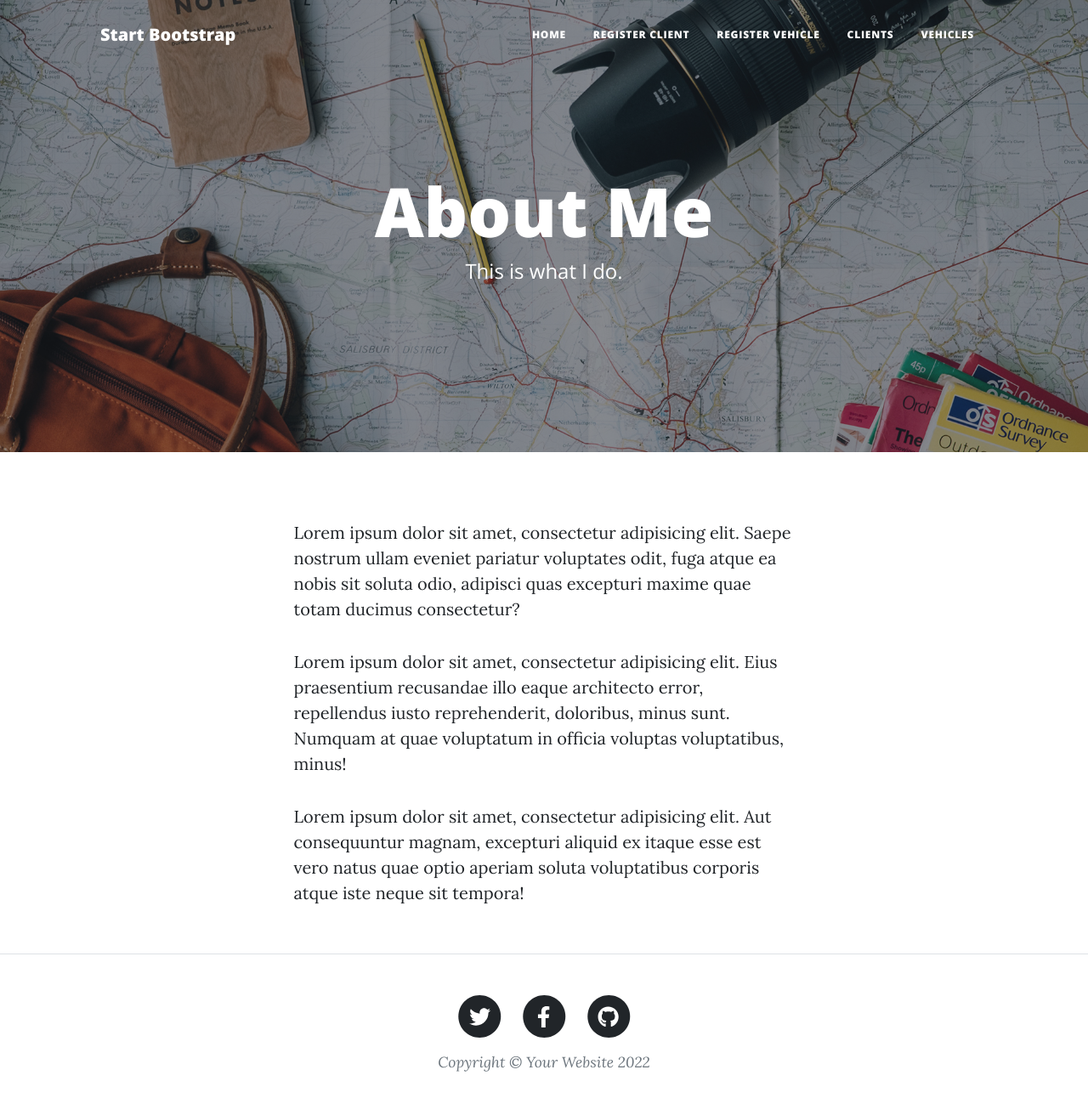
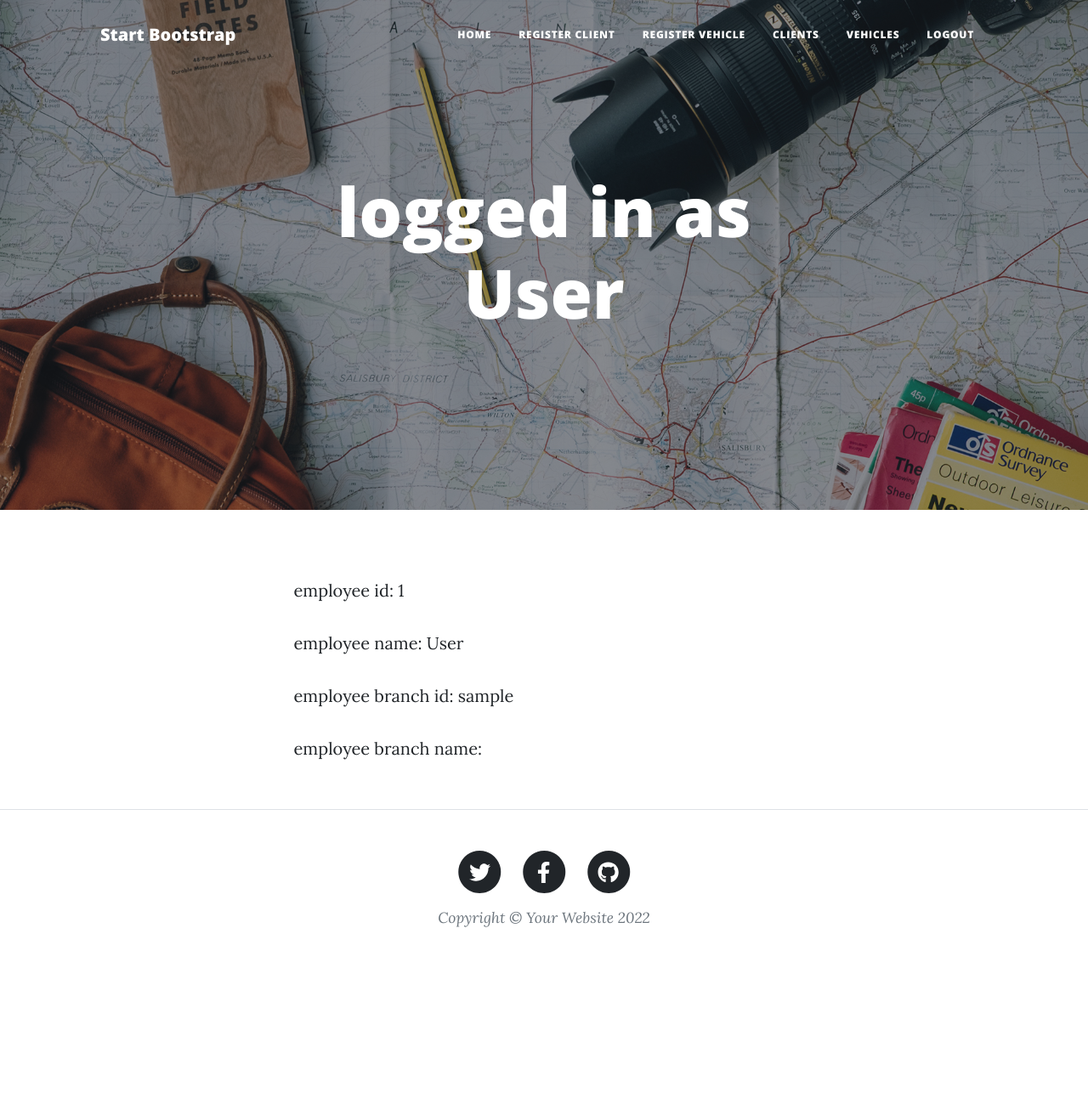
Before and after one commit to tarek5171/dbms_final_project, a PHP site: page / in a window 1280 px wide. Shown: the whole page at 85% size. After the commit the page ends 1091 px from the top, so only its background shows below. Run offline with PHP 8.4, Linux system fonts and the light colour scheme; the visitor is signed in with stand-in values (Sample User, id 1); tables that the repository leaves empty or names only in its code hold one stand-in row (values such as "Sample post"); some libraries are stand-ins or nearby versions.

Commit message:
Add files via upload

```diff
--- a/index.php
+++ b/index.php
@@ -1,8 +1,39 @@
 <?php
 session_start();
 
+$servername = "localhost";
+$username = "root";
+$password = null;
+$db_database = "final_proj";
+
+// Create connection
+$conn = new mysqli($servername, $username, $password, $db_database);
+
+// Check connection
+if ($conn->connect_error) {
+  die("Connection failed: " . $conn->connect_error);
+}
+
 $employee_id=$_SESSION['employee_id'];
 $branch_id=$_SESSION['branch_id'];
+
+
+    $sql = "SELECT fullname FROM employees WHERE id=?"; // SQL with parameters
+    $stmt = $conn->prepare($sql);
+    $stmt->bind_param("i", $employee_id);
+    $stmt->execute();
+    $result = $stmt->get_result(); // get the mysqli result
+    $user_id2 = $result->fetch_assoc(); // fetch data
+    $emplyee_name = strval(reset($user_id2));
+
+
+    $sql = "SELECT city FROM branch WHERE id=?"; // SQL with parameters
+    $stmt = $conn->prepare($sql);
+    $stmt->bind_param("i", $branch_id);
+    $stmt->execute();
+    $result = $stmt->get_result(); // get the mysqli result
+    $user_id2 = $result->fetch_assoc(); // fetch data
+    $branch_name = strval(reset($user_id2));
 ?>
 
 <!DOCTYPE html>
@@ -38,6 +69,7 @@ $branch_id=$_SESSION['branch_id'];
                         <li class="nav-item"><a class="nav-link px-lg-3 py-3 py-lg-4" href="add_car.php">register vehicle</a></li>
                         <li class="nav-item"><a class="nav-link px-lg-3 py-3 py-lg-4" href="clients.php">clients</a></li>
                         <li class="nav-item"><a class="nav-link px-lg-3 py-3 py-lg-4" href="cars.php">vehicles</a></li>
+                        <li class="nav-item"><a class="nav-link px-lg-3 py-3 py-lg-4" href="login.php">logout</a></li>
                     </ul>
                 </div>
             </div>
@@ -48,8 +80,8 @@ $branch_id=$_SESSION['branch_id'];
                 <div class="row gx-4 gx-lg-5 justify-content-center">
                     <div class="col-md-10 col-lg-8 col-xl-7">
                         <div class="page-heading">
-                            <h1>About Me</h1>
-                            <span class="subheading">This is what I do.</span>
+                            <h1>logged in as <?php echo $emplyee_name; ?></h1>
+
                         </div>
                     </div>
                 </div>
@@ -60,9 +92,10 @@ $branch_id=$_SESSION['branch_id'];
             <div class="container px-4 px-lg-5">
                 <div class="row gx-4 gx-lg-5 justify-content-center">
                     <div class="col-md-10 col-lg-8 col-xl-7">
-                        <p>Lorem ipsum dolor sit amet, consectetur adipisicing elit. Saepe nostrum ullam eveniet pariatur voluptates odit, fuga atque ea nobis sit soluta odio, adipisci quas excepturi maxime quae totam ducimus consectetur?</p>
-                        <p>Lorem ipsum dolor sit amet, consectetur adipisicing elit. Eius praesentium recusandae illo eaque architecto error, repellendus iusto reprehenderit, doloribus, minus sunt. Numquam at quae voluptatum in officia voluptas voluptatibus, minus!</p>
-                        <p>Lorem ipsum dolor sit amet, consectetur adipisicing elit. Aut consequuntur magnam, excepturi aliquid ex itaque esse est vero natus quae optio aperiam soluta voluptatibus corporis atque iste neque sit tempora!</p>
+                        <p>employee id: <?php echo $employee_id; ?></p>
+                        <p>employee name: <?php echo $emplyee_name; ?></p>
+                        <p>employee branch id: <?php echo $branch_id; ?></p>
+                        <p>employee branch name: <?php echo $branch_name; ?></p>
                     </div>
                 </div>
             </div>
```
